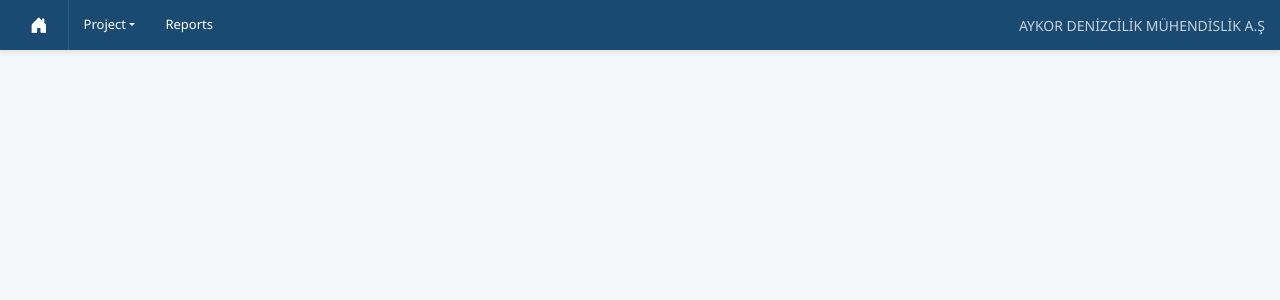
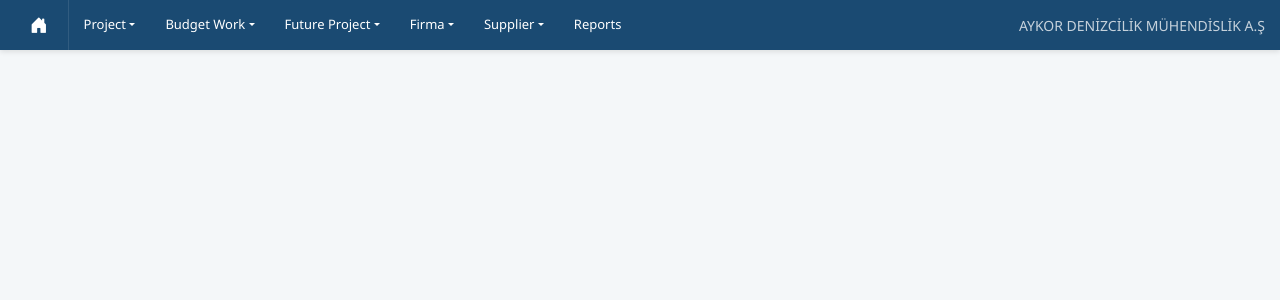
Before and after one commit to samettaskiranwork/aykor-panel, a FastAPI app: template templates/dashboard.html in a window 1280 px wide. Shown: the top 300 px of the page. Run offline with FastAPI, Linux system fonts and the light colour scheme; the template is opened without the code that fills it, so the values that code supplies are empty.

Commit message:
Update dashboard.html

```diff
--- a/templates/dashboard.html
+++ b/templates/dashboard.html
@@ -10,7 +10,6 @@
     <style>
         :root { --aykor-blue: #1a4a72; --aykor-hover: #245d8d; }
         body { background-color: #f4f7f9; font-family: 'Segoe UI', sans-serif; }
-        /* Navigasyon İyileştirmeleri */
         .aykor-navbar { background-color: var(--aykor-blue); min-height: 48px; color: white; display: flex; align-items: center; padding: 0 15px; box-shadow: 0 2px 5px rgba(0,0,0,0.1); user-select: none; }
         .nav-link-custom { color: white !important; text-decoration: none; padding: 12px 15px; font-size: 13px; cursor: pointer; display: inline-block; transition: 0.2s; user-select: none; }
         .nav-link-custom:hover { background-color: var(--aykor-hover); }
@@ -23,6 +22,7 @@
         .table-erp { font-size: 11px; }
         .edit-link { text-decoration: none; color: #0d6efd; font-weight: bold; cursor: pointer; }
         .edit-link:hover { text-decoration: underline; }
+        .border-teal { border-left: 5px solid #2a9d8f !important; }
     </style>
 </head>
 <body>
@@ -37,64 +37,177 @@
                 <li><a class="dropdown-item" onclick="navigate('add')">Add Project</a></li>
             </ul>
         </div>
+
+        <div class="dropdown d-inline-block">
+            <a class="nav-link-custom dropdown-toggle" data-bs-toggle="dropdown">Budget Work</a>
+            <ul class="dropdown-menu">
+                <li><a class="dropdown-item" onclick="navigate('budget-list')">Budget List</a></li>
+                <li><a class="dropdown-item" onclick="navigate('budget-add')">Add Budget</a></li>
+            </ul>
+        </div>
+
+        <div class="dropdown d-inline-block">
+            <a class="nav-link-custom dropdown-toggle" data-bs-toggle="dropdown">Future Project</a>
+            <ul class="dropdown-menu">
+                <li><a class="dropdown-item" onclick="navigate('future-list')">Future List</a></li>
+                <li><a class="dropdown-item" onclick="navigate('future-add')">Add Future</a></li>
+            </ul>
+        </div>
+
+        <div class="dropdown d-inline-block">
+            <a class="nav-link-custom dropdown-toggle" data-bs-toggle="dropdown">Firma</a>
+            <ul class="dropdown-menu">
+                <li><a class="dropdown-item" onclick="navigate('firma-list')">Customer List</a></li>
+                <li><a class="dropdown-item" onclick="navigate('firma-add')">Add Customer</a></li>
+            </ul>
+        </div>
+
+        <div class="dropdown d-inline-block">
+            <a class="nav-link-custom dropdown-toggle" data-bs-toggle="dropdown">Supplier</a>
+            <ul class="dropdown-menu">
+                <li><a class="dropdown-item" onclick="navigate('supplier-list')">Supplier List</a></li>
+                <li><a class="dropdown-item" onclick="navigate('supplier-add')">Add Supplier</a></li>
+            </ul>
+        </div>
+
         <a class="nav-link-custom" onclick="navigate('reports')">Reports</a>
         <div class="ms-auto small opacity-75">AYKOR DENİZCİLİK MÜHENDİSLİK A.Ş</div>
     </div>
 
-    <div id="section-home" class="section active">
-        </div>
-
-    <div id="section-list" class="section">
-        <div class="card-erp p-3"><h6 class="fw-bold mb-3">Project List</h6><table class="table table-sm table-striped table-erp"><thead class="table-dark" id="th-p"></thead><tbody id="projectTableBody"></tbody></table></div>
-    </div>
-
-    <div id="section-add" class="section">
-        <div class="card-erp p-4">
-            <h5 class="fw-bold mb-4">Add Project</h5>
-            <form id="genericForm" class="row">
-                <input type="hidden" id="formType" value="project">
-                <div class="col-md-6 border-end">
-                    <div class="mb-3"><label class="form-label fw-bold">Project No</label><input type="text" class="form-control" name="project_code" required></div>
-                    <div class="mb-3"><label class="form-label fw-bold">Customer Group</label><select id="groupSelect" class="form-select" name="customer_groups" required><option value="">Yükleniyor...</option></select></div>
-                    <div class="mb-3"><label class="form-label fw-bold">Customer</label><select id="customerSelect" class="form-select" name="customer" required><option value="">Yükleniyor...</option></select></div>
-                </div>
-                <div class="col-md-6 ps-4">
-                    <div class="mb-3"><label class="form-label fw-bold">Priority</label><input type="number" class="form-control" name="priority" value="5"></div>
-                    <div class="mb-3"><label class="form-label fw-bold">PE</label><select id="engineerSelect" class="form-select" name="proengineer" required><option value="">Yükleniyor...</option></select></div>
-                </div>
-                <div class="col-12 text-end mt-4 pt-3"><button type="submit" class="btn btn-primary">Save</button></div>
-            </form>
-        </div>
-    </div>
+    <main>
+        {% include 'sections/home.html' %}
+        {% include 'sections/project_list.html' %}
+        {% include 'sections/add_project.html' %}
+        {% include 'sections/budget_list.html' %}
+        {% include 'sections/add_budget.html' %}
+        {% include 'sections/future_list.html' %}
+        {% include 'sections/add_future.html' %}
+        {% include 'sections/customer_list.html' %}
+        {% include 'sections/add_customer.html' %}
+        {% include 'sections/supplier_list.html' %}
+        {% include 'sections/add_supplier.html' %}
+        {% include 'sections/reports.html' %}
+        {% include 'sections/edit_page.html' %}
+    </main>
 
     <script>
-        // --- KRİTİK DÜZELTME: Dropdownları dolduran ana fonksiyon ---
+        // --- SAATLER ---
+        function updateClocks() {
+            const opt = { hour:'2-digit', minute:'2-digit', second:'2-digit', hour12:false };
+            const clocks = {
+                'clock-tr': 'Europe/Istanbul',
+                'clock-ny': 'America/New_York',
+                'clock-de': 'Europe/Berlin',
+                'clock-kr': 'Asia/Seoul',
+                'clock-sg': 'Asia/Singapore'
+            };
+            for (const [id, tz] of Object.entries(clocks)) {
+                const el = document.getElementById(id);
+                if(el) el.innerText = new Date().toLocaleTimeString('tr-TR', { ...opt, timeZone: tz });
+            }
+        }
+        setInterval(updateClocks, 1000);
+
+        // --- İSTATİSTİKLER ---
+        async function updateStats() {
+            try {
+                const [r1, r2, r3] = await Promise.all([fetch('/api/projects'), fetch('/api/budget/list'), fetch('/api/future/list')]);
+                const [p, b, f] = await Promise.all([r1.json(), r2.json(), r3.json()]);
+                if(document.getElementById('stat-working')) document.getElementById('stat-working').innerText = p.length;
+                if(document.getElementById('stat-budget')) document.getElementById('stat-budget').innerText = b.length;
+                if(document.getElementById('stat-future')) document.getElementById('stat-future').innerText = f.length;
+            } catch(e) {}
+        }
+
+        // --- NAVİGASYON ---
+        const pHeaders = `<tr><th>ProjectCode</th><th>Öncelik</th><th>Müşteri</th><th>Konu</th><th>ItemQty</th><th>Deadline</th><th>Time</th><th>PE</th><th>ST</th><th>AnnoDt</th><th>Tender Ref</th></tr>`;
+
+        function navigate(path, updateUrl = true) {
+            document.querySelectorAll('.section').forEach(s => s.classList.remove('active'));
+            const target = document.getElementById('section-' + path);
+            if(target) target.classList.add('active');
+
+            if(updateUrl) history.pushState({section: path}, "", "/" + path);
+
+            // Sayfaya özel veri yüklemeleri
+            if(path === 'home') { updateStats(); updateClocks(); }
+            if(path === 'list') { document.getElementById('th-p').innerHTML = pHeaders; loadTableData('/api/projects', 'projectTableBody', 'project'); }
+            if(path === 'budget-list') { document.getElementById('th-b').innerHTML = pHeaders; loadTableData('/api/budget/list', 'budgetTableBody', 'budget'); }
+            if(path === 'future-list') { document.getElementById('th-f').innerHTML = pHeaders; loadTableData('/api/future/list', 'futureTableBody', 'future'); }
+            if(path === 'add' || path === 'budget-add' || path === 'future-add') loadProjectFormData();
+            if(path === 'firma-list') loadCustomerTable();
+            if(path === 'supplier-list') loadSupplierTable();
+            if(path === 'firma-add') loadGroupsOnly();
+        }
+
+        // --- VERİ YÜKLEME FONKSİYONLARI ---
+        async function loadTableData(url, bodyId, type) {
+            const res = await fetch(url);
+            const data = await res.json();
+            const tbody = document.getElementById(bodyId);
+            if(!tbody) return;
+            tbody.innerHTML = data.map(p => `
+                <tr>
+                    <td><a class="edit-link text-primary" onclick="openEditPage('${type}', ${p.id})">${p.project_code}</a></td>
+                    <td>${p.priority || '-'}</td>
+                    <td>${p.customer}</td>
+                    <td>${p.subject}</td>
+                    <td>${p.item_quantity}</td>
+                    <td>${p.deadline || '-'}</td>
+                    <td>${p.deadline_time || '-'}</td>
+                    <td>${p.proengineer || '-'}</td>
+                    <td><span class="badge bg-primary">${p.prostatus || 'Aktif'}</span></td>
+                    <td>${p.annodate || '-'}</td>
+                    <td><small>${p.tender_reference || '-'}</small></td>
+                </tr>`).join('');
+        }
+
         async function loadProjectFormData() {
             try {
                 const [gRes, cRes, eRes] = await Promise.all([
-                    fetch('/api/firms/groups'),
-                    fetch('/api/firms/all-customers'),
-                    fetch('/api/projects/get-dropdowns')
+                    fetch('/api/firms/groups'), fetch('/api/firms/all-customers'), fetch('/api/projects/get-dropdowns')
                 ]);
-
                 const groups = await gRes.json();
                 const customers = await cRes.json();
                 const dropdowns = await eRes.json();
 
-                // Dropdownları doldur
-                document.getElementById('groupSelect').innerHTML = '<option value="">Grup Seç...</option>' + groups.map(g => `<option value="${g.group_name}">${g.group_name}</option>`).join('');
-                document.getElementById('customerSelect').innerHTML = '<option value="">Müşteri Seç...</option>' + customers.map(c => `<option value="${c.customer_name}">${c.customer_name}</option>`).join('');
-                document.getElementById('engineerSelect').innerHTML = '<option value="">Sorumlu Seç...</option>' + dropdowns.engineers.map(e => `<option value="${e}">${e}</option>`).join('');
-            } catch(e) { console.error("Dropdown hatası:", e); }
+                const groupHtml = '<option value="">Grup Seç...</option>' + groups.map(g => `<option value="${g.group_name}">${g.group_name}</option>`).join('');
+                const customerHtml = '<option value="">Müşteri Seç...</option>' + customers.map(c => `<option value="${c.customer_name}">${c.customer_name}</option>`).join('');
+                const engineerHtml = '<option value="">Sorumlu Seç...</option>' + dropdowns.engineers.map(e => `<option value="${e}">${e}</option>`).join('');
+
+                // Tüm formlardaki selectleri doldur (Farklı ID'ler kullandığımız için)
+                ['groupSelect', 'groupSelectBudget', 'groupSelectFuture'].forEach(id => { if(document.getElementById(id)) document.getElementById(id).innerHTML = groupHtml; });
+                ['customerSelect', 'customerSelectBudget', 'customerSelectFuture'].forEach(id => { if(document.getElementById(id)) document.getElementById(id).innerHTML = customerHtml; });
+                ['engineerSelect', 'engineerSelectBudget', 'engineerSelectFuture'].forEach(id => { if(document.getElementById(id)) document.getElementById(id).innerHTML = engineerHtml; });
+            } catch(e) {}
         }
 
-        function navigate(path) {
-            document.querySelectorAll('.section').forEach(s => s.classList.remove('active'));
-            document.getElementById('section-' + path).classList.add('active');
-            if(path === 'add') loadProjectFormData(); // Sayfa açılınca verileri çek
-        }
+        // Form Gönderme İşlemleri (Proje, Müşteri, Tedarikçi)
+        document.addEventListener('submit', async (e) => {
+            e.preventDefault();
+            const formId = e.target.id;
+            let endpoint = '';
 
-        // ... Diğer JS fonksiyonlarını (loadTableData vb.) buraya ekle ...
+            if(formId === 'genericForm' || formId === 'budgetForm' || formId === 'futureForm') {
+                const type = e.target.querySelector('#formType').value;
+                endpoint = type === 'project' ? '/api/projects/add' : `/api/${type}/add`;
+            } else if(formId === 'customerForm') endpoint = '/api/firms/add';
+            else if(formId === 'supplierForm') endpoint = '/api/suppliers/add';
+
+            if(!endpoint) return;
+
+            const formData = Object.fromEntries(new FormData(e.target));
+            const res = await fetch(endpoint, {
+                method: 'POST',
+                headers: {'Content-Type': 'application/json'},
+                body: JSON.stringify(formData)
+            });
+
+            if(res.ok) { alert("Başarıyla Kaydedildi!"); navigate('home'); }
+        });
+
+        window.onload = () => navigate(window.location.pathname.substring(1) || 'home', false);
+        window.onpopstate = (e) => navigate(e.state ? e.state.section : 'home', false);
     </script>
 </body>
 </html>
```
